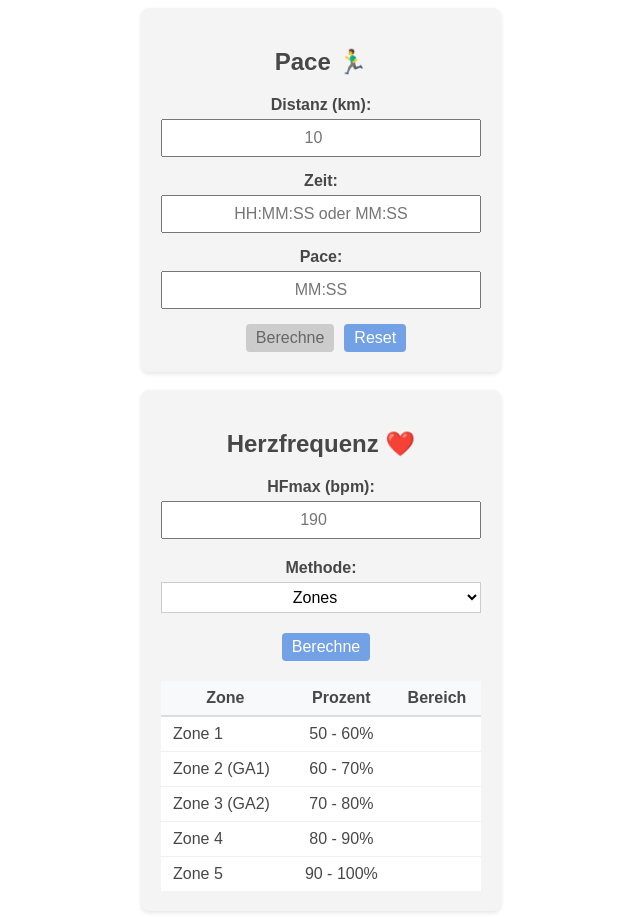
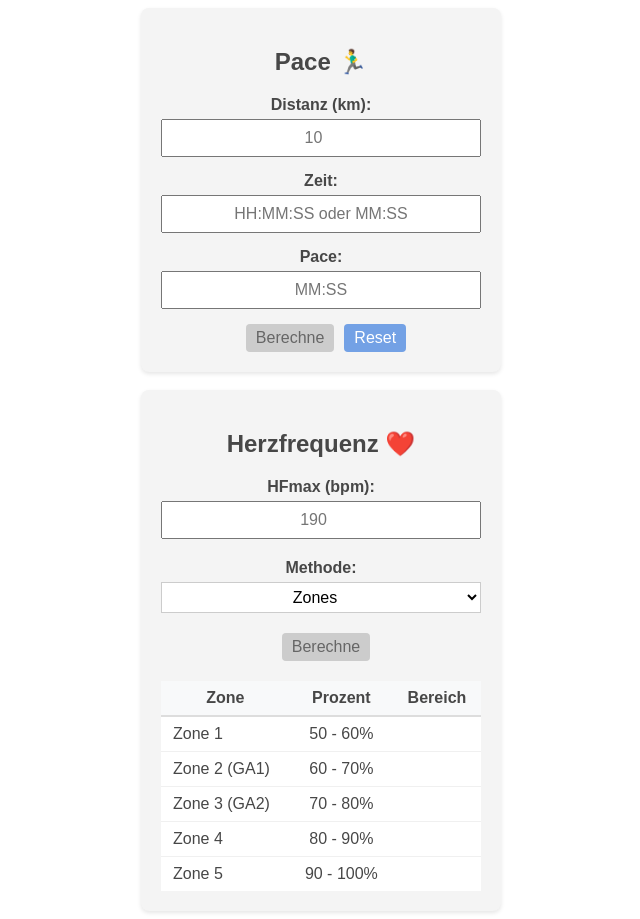
Before and after one commit to jones7000/running-calc, an Angular app: page / in a window 1280 px wide. Shown: the whole page, without its empty margins (319-959 px from the left). Built offline with nearby package versions, Linux system fonts and the light colour scheme.

Commit message:
heartrate validations

```diff
--- a/src/app/calcheartrate/calcheartrate.component.html
+++ b/src/app/calcheartrate/calcheartrate.component.html
@@ -8,6 +8,8 @@
       [(ngModel)]="hfMax"
       class="form-control"
       placeholder="190"
+      [min]="1"
+      [max]="220"
     />
   </div>
   <div class="form-group">
@@ -17,7 +19,7 @@
       <option value="runnersworld">Runners World</option>
     </select>
   </div>
-  <button (click)="calculateZones()" class="btn btn-primary">Berechne</button>
+  <button (click)="calculateZones()" [disabled]="!validateHFMax()" class="btn btn-primary">Berechne</button>
 
   <table class="table table-bordered">
     <thead>
--- a/src/app/calcheartrate/calcheartrate.component.ts
+++ b/src/app/calcheartrate/calcheartrate.component.ts
@@ -73,4 +73,8 @@ export class CalcheartrateComponent {
     }
   }
 
+  validateHFMax(): boolean {
+    return this.hfMax != null && this.hfMax >= 1 && this.hfMax <= 220;
+  }
+
 }
--- a/src/app/calcpace/calcpace.component.css
+++ b/src/app/calcpace/calcpace.component.css
@@ -3,9 +3,3 @@
     font-size: 0.875rem;
     margin-top: 5px;
 }
-
-button:disabled {
-    background-color: #ccc;
-    color: #666;
-    cursor: not-allowed;
-}
--- a/src/styles.css
+++ b/src/styles.css
@@ -88,3 +88,9 @@ select:focus {
   border-color: #4689ee;
   box-shadow: 0 0 3px rgba(70, 137, 238, 0.5);
 }
+
+button:disabled {
+  background-color: #ccc;
+  color: #666;
+  cursor: not-allowed;
+}
```
